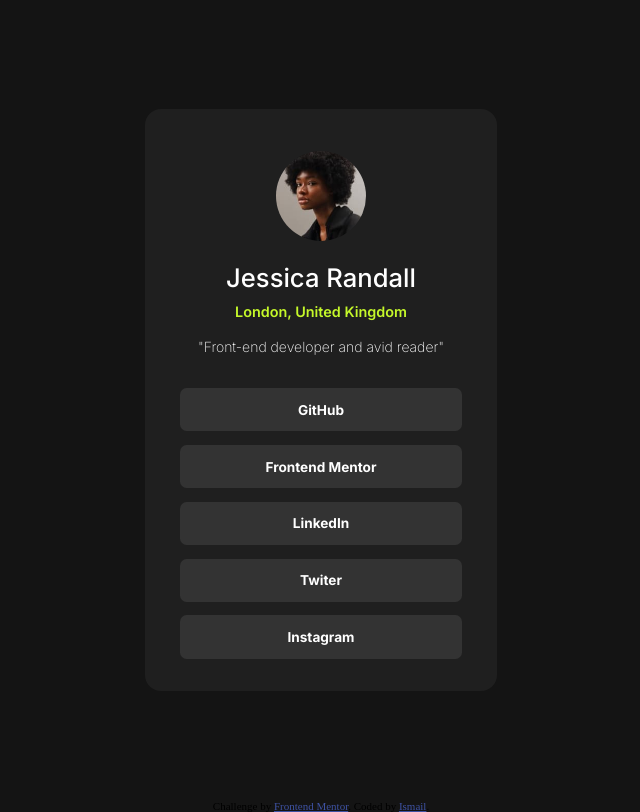
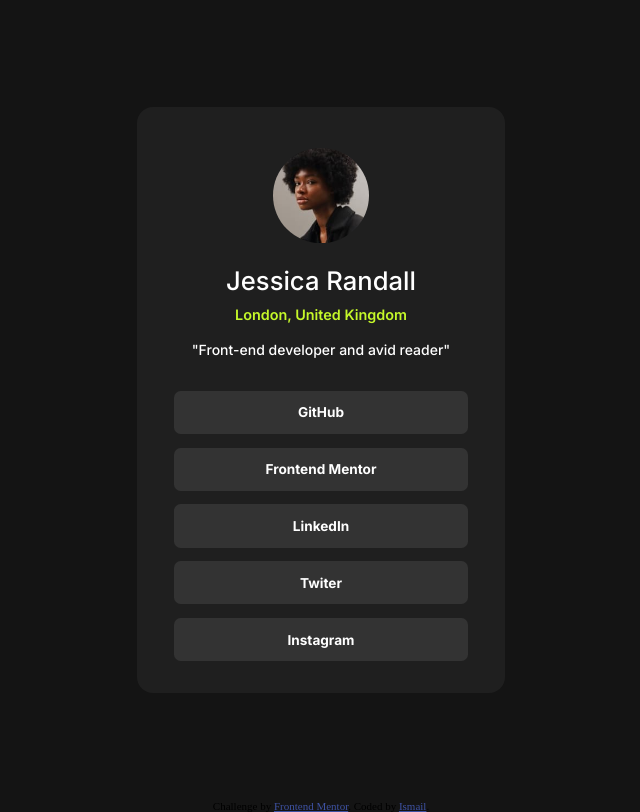
Before and after one commit to lordjhinjk/01.ChallenegeN03-Jessica_Socials_Info, a plain HTML site: page index.html in a window 1280 px wide. Shown: the whole page, without its empty margins (319-959 px from the left). Drawn offline with Linux system fonts and the light colour scheme.

Commit message:
Update styles.css

```diff
--- a/styles.css
+++ b/styles.css
@@ -12,7 +12,7 @@ body {
 
 .card {
     background-color:  hsl(0, 0%, 12%) ;
-    width: 22em;
+    width: 23em;
     border-radius: 1em;
     color: hsl(0, 0%, 100%);
     font-family: 'Inter', sans-serif;
@@ -36,12 +36,10 @@ body {
     font-size: .9em;
 }
 .description {
-    font-weight: 400;
+    font-weight: 500;
     font-size: 0.875em;
-    font-weight: 200;
 }
 .platforms {
-    /* padding: 1.5em; */
     margin: 2em auto;
     width: 80%;
 }
@@ -51,7 +49,6 @@ body {
     padding: .85em;
     font-size: .85em;
     padding: 1em;
-
 }
 .socials:hover {
     background-color: hsl(75, 94%, 57%);
```
